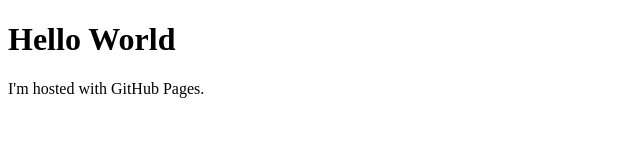
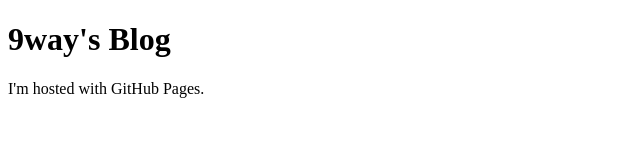
Before and after one commit to 9way/9way.github.io, a plain HTML site: page index.html in a window 1280 px wide. Shown: the whole page, without its empty margins (0-640 px from the left). Drawn offline with Linux system fonts and the light colour scheme.

Commit message:
changed title to personal id

```diff
--- a/index.html
+++ b/index.html
@@ -1,7 +1,7 @@
 <!DOCTYPE html>
 <html>
 <body>
-<h1>Hello World</h1>
+<h1>9way's Blog</h1>
 <p>I'm hosted with GitHub Pages.</p>
 </body>
 </html>
```
